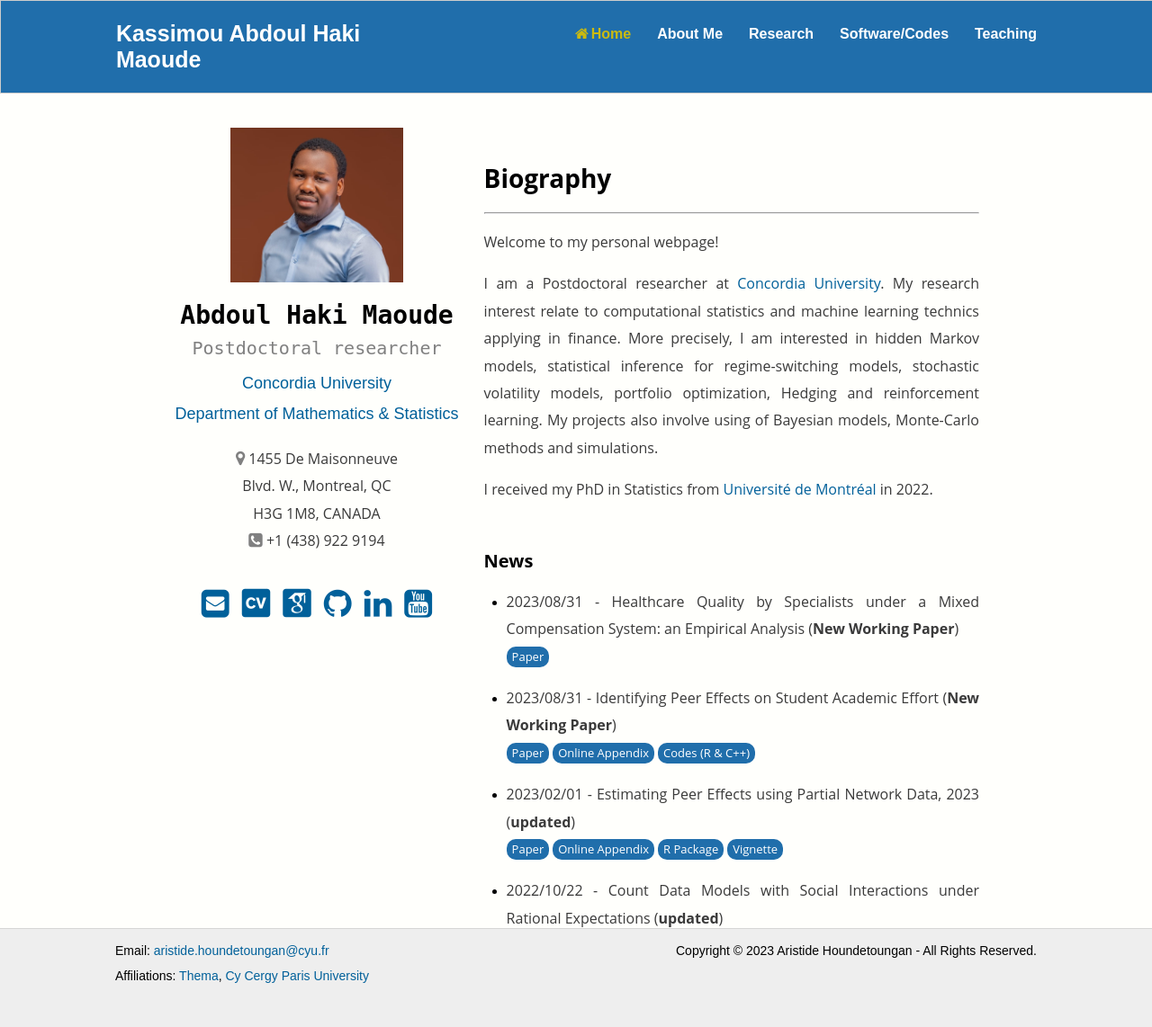
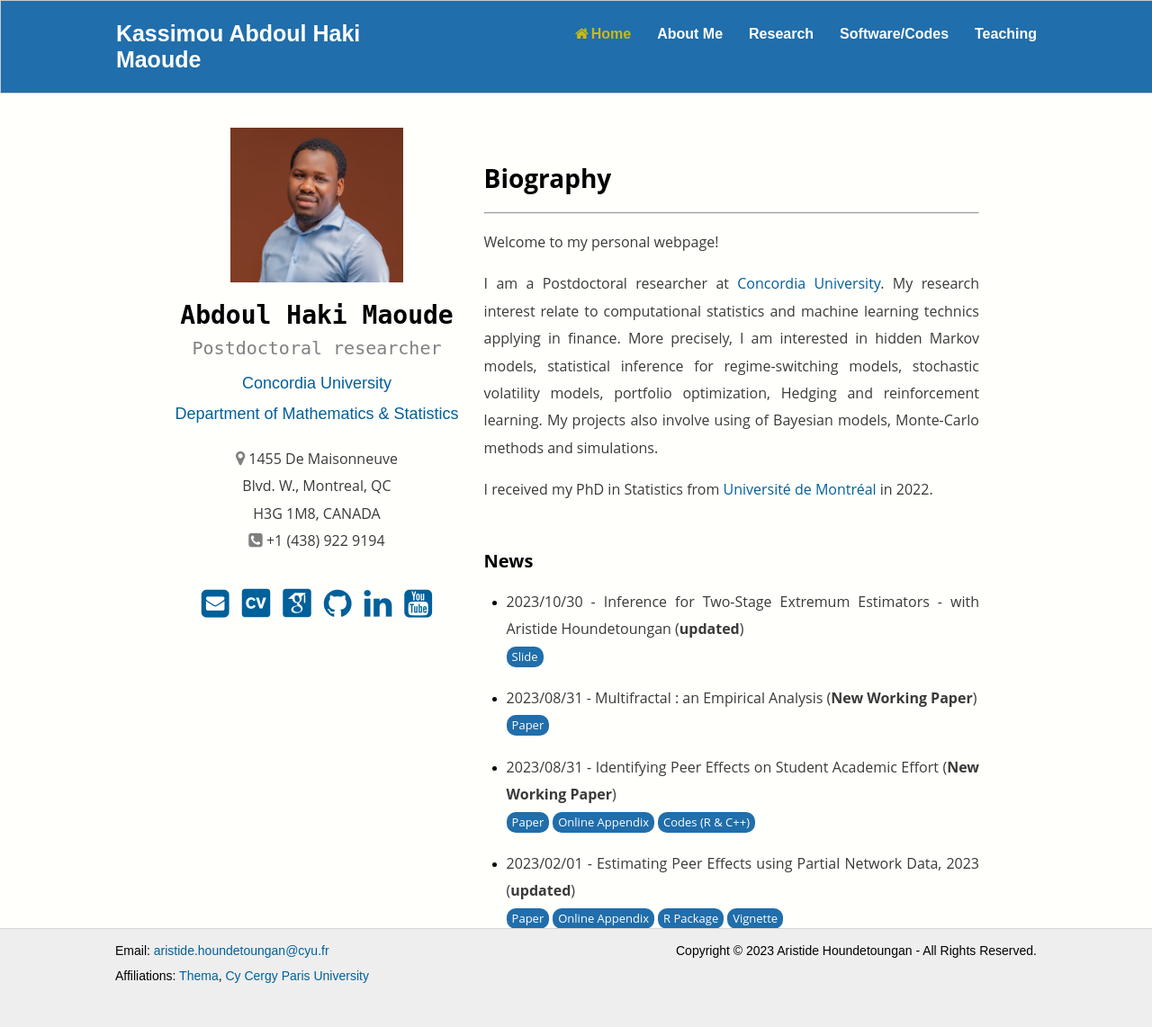
Before and after one commit to abdoulmaoude/abdoulmaoude.github.io, a Jekyll site: the page built from index.html, in a window 1280 px wide. Shown: the whole page at 90% size. Built offline with Jekyll 4.4.1, drawn with Linux system fonts in a browser that asks for light colours; some web fonts are replaced.

Commit message:
Update_index10_1_23

```diff
--- a/index.html
+++ b/index.html
@@ -73,7 +73,10 @@ $(document).ready(function() {
       <br/>
       <h2>News</h2>
       <ul>
-        <li><p class="nomarginafter">2023/08/31 - Healthcare Quality by Specialists under a Mixed Compensation System: an Empirical Analysis (<b>New Working Paper</b>)</p>
+        <li><p class="nomarginafter">2023/10/30 - Inference for Two-Stage Extremum Estimators - with Aristide Houndetoungan (<b>updated</b>)</p>
+          <a type="button" class="button" href="/files/Papers/Model_of_count_Data.pdf" target="_blank">Slide</a>
+        </li>
+        <li><p class="nomarginafter">2023/08/31 - Multifractal : an Empirical Analysis (<b>New Working Paper</b>)</p>
           <a type="button" class="button"  href="https://www.cirano.qc.ca/files/publications/2023s-19.pdf" target="_blank">Paper</a>
          </li>
         <li><p class="nomarginafter">2023/08/31 - Identifying Peer Effects on Student Academic Effort (<b>New Working Paper</b>)</p>
@@ -87,11 +90,7 @@ $(document).ready(function() {
           <a type="button" class="button" href="https://github.com/ahoundetoungan/PartialNetwork" target="_blank">R Package</a>
           <a type="button" class="button" href="https://nbviewer.org/github/ahoundetoungan/PartialNetwork/blob/master/doc/PartialNetwork_vignette.pdf" target="_blank">Vignette</a>
         </li>
-        <li><p class="nomarginafter">2022/10/22 - Count Data Models with Social Interactions under Rational Expectations (<b>updated</b>)</p>
-          <a type="button" class="button" href="/files/Papers/Model_of_count_Data.pdf" target="_blank">Paper</a>
-          <a type="button" class="button" href="/files/Papers/CDMSIRE_SM.pdf" target="_blank">Online Supplement</a>
-          <a type="button" class="button" href="https://cran.r-project.org/package=CDatanet"  target="_blank">R Package</a>
-        </li>
+          <li><p>08 Apr 2022 - <a id="readpaper" href="https://dms.umontreal.ca/fr/plan-du-site/articles/nouvelles/soutenance" target="_blank"> I successfully defended my dissertation</a> - [<a id="readpaper" href="https://papyrus.bib.umontreal.ca/xmlui/handle/1866/26828" target="_blank">Slides</a>].</p></li>
         <!--<li><p>10 Jun 2021 - <a id="readpaper" href="https://www.fss.ulaval.ca/actualites/soutenance-de-these-reussie-pour-aristide-houndetougan" target="_blank"> I successfully defended my dissertation</a> - [<a id="readpaper" href="/files/Papers/dissertation.pdf" target="_blank">Slides</a>].</p></li>
 
         <!--<span id="dots"></span><span id="more">
```
